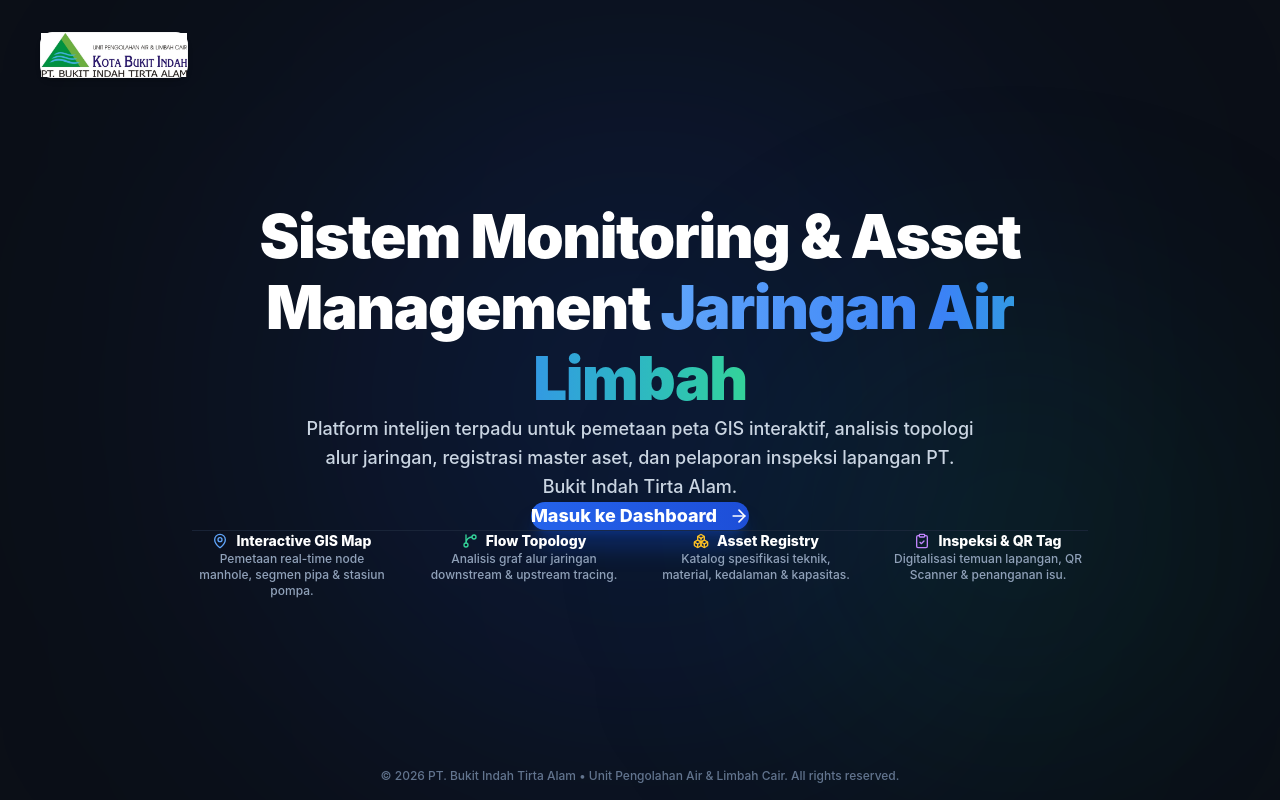
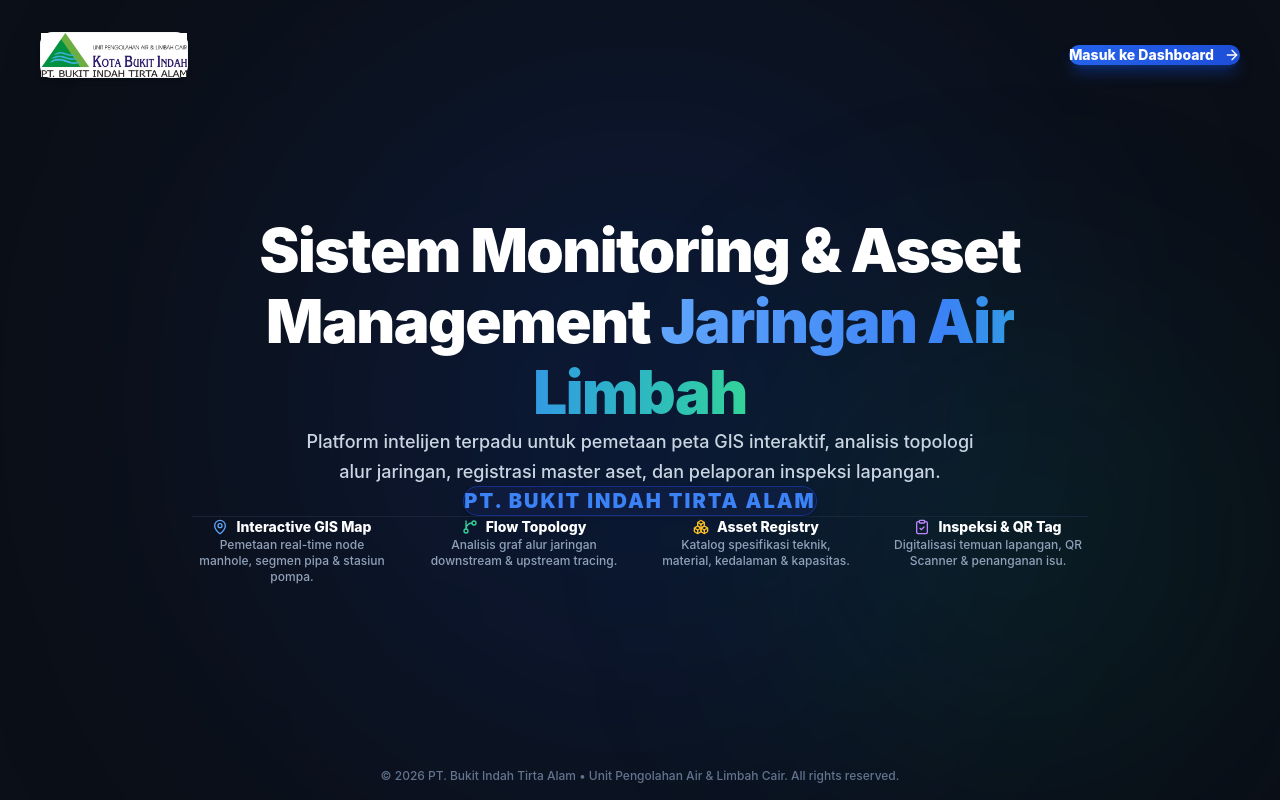
Before and after one commit to agepe58/SewerBITA, a React (Vite) app: page / in a window 1280 px wide. Built offline with nearby package versions, Linux system fonts and the light colour scheme.

Commit message:
feat(landing): move Masuk ke Dashboard button to top right and position PT. BUKIT INDAH TIRTA ALAM text in center

```diff
--- a/src/components/landing/LandingPage.tsx
+++ b/src/components/landing/LandingPage.tsx
@@ -18,11 +18,21 @@ export const LandingPage: React.FC<LandingPageProps> = ({ onEnterDashboard }) =>
       <div className="absolute top-1/2 left-1/2 -translate-x-1/2 -translate-y-1/2 w-[700px] h-[700px] bg-blue-600/15 rounded-full blur-[160px] pointer-events-none"></div>
       <div className="absolute bottom-10 right-10 w-[450px] h-[450px] bg-emerald-600/10 rounded-full blur-[130px] pointer-events-none"></div>
 
-      {/* Top Left Logo (Absolute so it doesn't shift vertical centering) */}
-      <header className="absolute top-6 left-6 sm:top-8 sm:left-10 z-20">
+      {/* Header Bar: Top Left Logo & Top Right "Masuk ke Dashboard" Button */}
+      <header className="absolute top-6 left-6 right-6 sm:top-8 sm:left-10 sm:right-10 z-20 flex items-center justify-between">
+        {/* Top Left Logo */}
         <div className="bg-white/95 p-2 sm:p-2.5 rounded-xl border border-white/20 shadow-md">
           <img src="/logo.jpg" alt="PT. Bukit Indah Tirta Alam Logo" className="h-9 sm:h-11 w-auto object-contain" />
         </div>
+
+        {/* Top Right "Masuk ke Dashboard" Button */}
+        <button
+          onClick={onEnterDashboard}
+          className="inline-flex items-center justify-center gap-2.5 bg-gradient-to-r from-[#2563EB] to-[#1D4ED8] hover:from-[#1D4ED8] hover:to-[#1E40AF] text-white font-extrabold text-xs sm:text-sm px-6 py-3 rounded-xl transition-all shadow-lg shadow-blue-600/35 hover:shadow-blue-600/55 hover:scale-103 cursor-pointer whitespace-nowrap group"
+        >
+          <span>Masuk ke Dashboard</span>
+          <ArrowRight className="w-4 h-4 group-hover:translate-x-1 transition" />
+        </button>
       </header>
 
       {/* Main Content (100% Vertically and Horizontally Centered Viewport Hero) */}
@@ -37,19 +47,15 @@ export const LandingPage: React.FC<LandingPageProps> = ({ onEnterDashboard }) =>
           </h1>
 
           <p className="text-sm sm:text-base lg:text-lg text-slate-300 font-medium max-w-2xl mx-auto leading-relaxed text-center pt-1">
-            Platform intelijen terpadu untuk pemetaan peta GIS interaktif, analisis topologi alur jaringan, registrasi master aset, dan pelaporan inspeksi lapangan PT. Bukit Indah Tirta Alam.
+            Platform intelijen terpadu untuk pemetaan peta GIS interaktif, analisis topologi alur jaringan, registrasi master aset, dan pelaporan inspeksi lapangan.
           </p>
         </div>
 
-        {/* Primary Action Button (Centered with Generous Padding) */}
+        {/* Text "PT. BUKIT INDAH TIRTA ALAM" positioned in place of former button */}
         <div className="pt-2 flex justify-center w-full">
-          <button
-            onClick={onEnterDashboard}
-            className="inline-flex items-center justify-center gap-3 bg-gradient-to-r from-[#2563EB] to-[#1D4ED8] hover:from-[#1D4ED8] hover:to-[#1E40AF] text-white font-extrabold text-base sm:text-lg px-12 py-4 rounded-2xl transition-all shadow-xl shadow-blue-600/35 hover:shadow-blue-600/55 hover:scale-103 cursor-pointer group whitespace-nowrap"
-          >
-            <span>Masuk ke Dashboard</span>
-            <ArrowRight className="w-5 h-5 group-hover:translate-x-1 transition" />
-          </button>
+          <div className="text-lg sm:text-xl font-black tracking-widest text-[#3B82F6] uppercase bg-blue-950/40 border border-blue-800/60 px-7 py-3 rounded-full shadow-md backdrop-blur-md">
+            PT. BUKIT INDAH TIRTA ALAM
+          </div>
         </div>
 
         {/* Seamless Capability Indicator Grid (Centered Layout) */}
```
